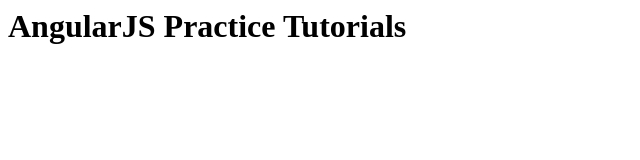
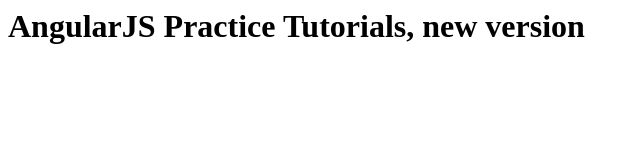
Before and after one commit to sathiyaseelan253/AngularJS-tutorials, a plain HTML site: page index.html in a window 1280 px wide. Shown: the whole page, without its empty margins (0-640 px from the left). Drawn offline with Linux system fonts and the light colour scheme.

Commit message:
Index file updated

```diff
--- a/index.html
+++ b/index.html
@@ -5,6 +5,6 @@
     <title>AngularJS Practice Tutorials</title>
 </head>
 <body>
-    <h1>AngularJS Practice Tutorials</h1>
+    <h1>AngularJS Practice Tutorials, new version</h1>
 </body>
 </html>
```
